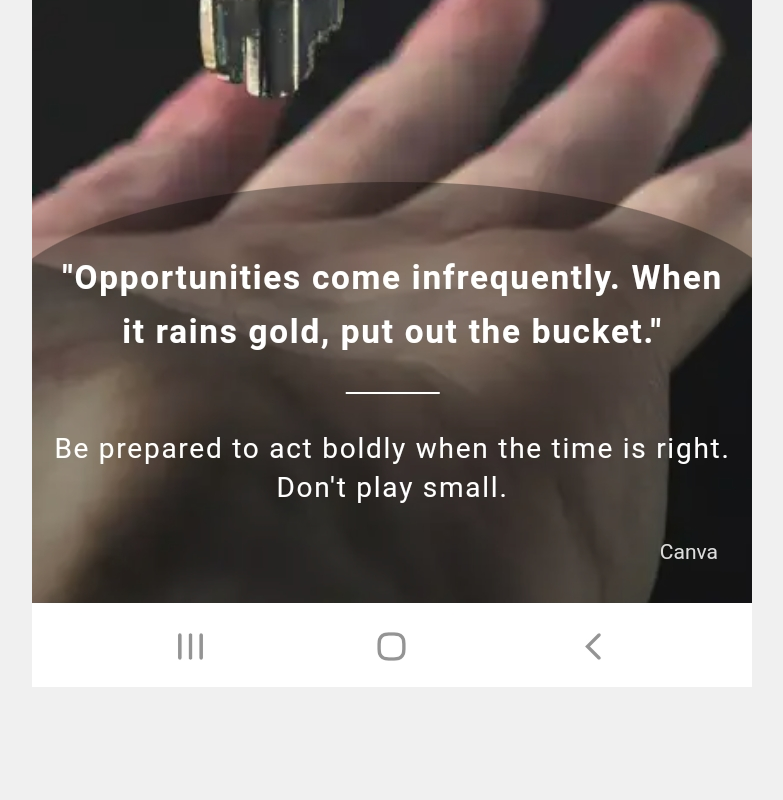
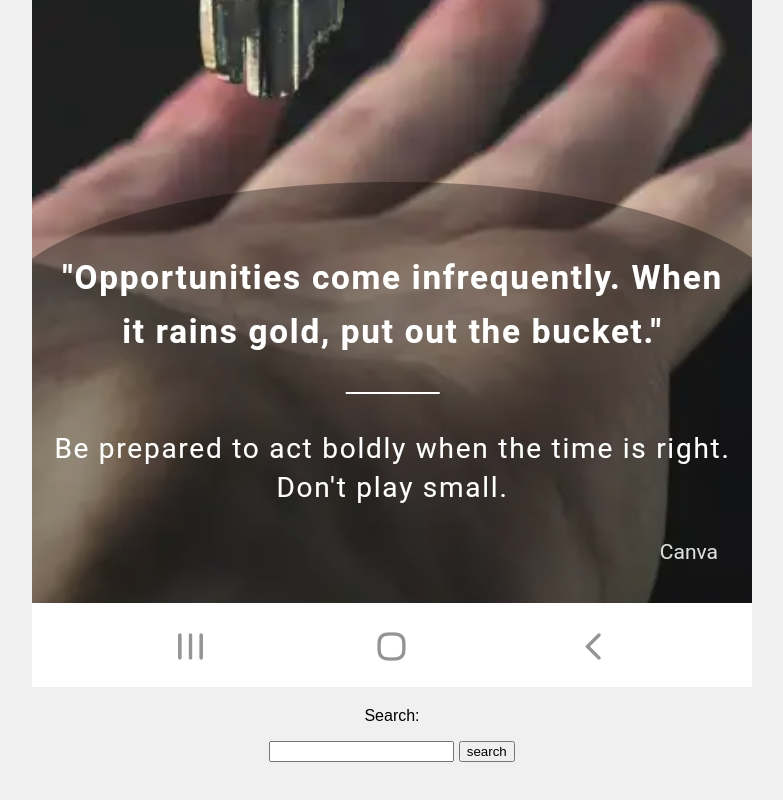
Before and after one commit to SAMMU-VS/Samiulla, a plain HTML site: page index.html in a window 1280 px wide. Shown: the part 931-1731 px from the top of the page, without its empty margins (248-1031 px from the left). Before the commit the page ends 1696 px from the top, so only its background shows below. Drawn offline with Linux system fonts and the light colour scheme.

Commit message:
Update index.html

```diff
--- a/index.html
+++ b/index.html
@@ -6,5 +6,10 @@
   <p>
     <img src="vs.jpg" alt="Motivational line" >
   </p>
+  <form action="https://sammu-vs.github.io/Samiulla/" method="get" >
+    <p>Search:</p>
+    <input type="search" name="search">
+    <input type="submit" value="search">
+  </form>
 </body>
 </html>
```
